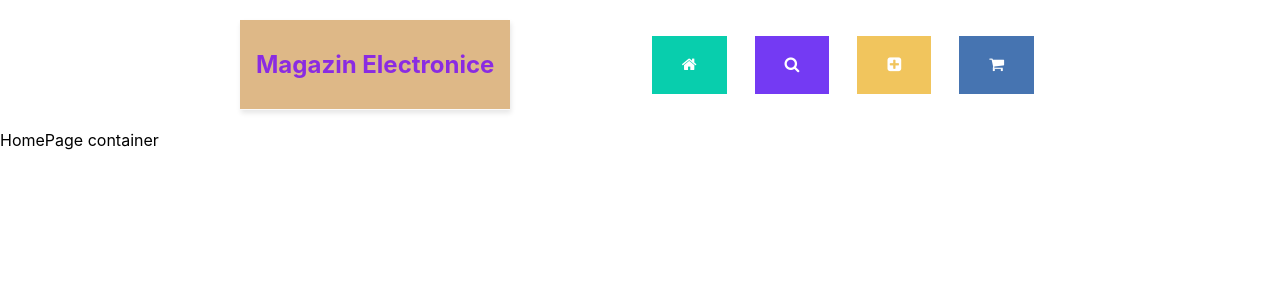
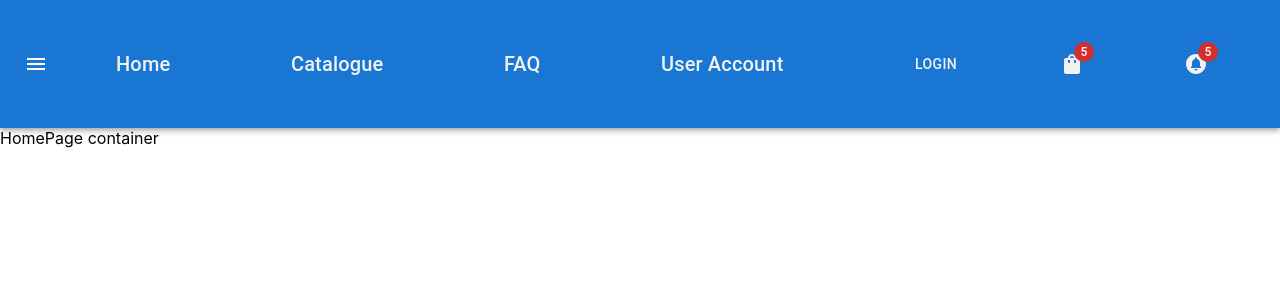
Before and after one commit to vladbalcanu/Ecommerce-UI, a React (Create React App) app: page / in a window 1280 px wide. Shown: the top 300 px of the page. Built offline with nearby package versions, Linux system fonts and the light colour scheme; no server answers.

Commit message:
Image List

```diff
--- a/src/App.js
+++ b/src/App.js
@@ -11,6 +11,7 @@ import Navbar from './components/Navbar'
 import RecipeReviewCard from './components/productCard/index'
 import ProductsDetails from './pages/ProductsDetails'
 import {Create} from './pages/AddProduct'
+import ProductImageList from './components/productImageList'
 
 
 function App() {
@@ -31,7 +32,7 @@ function App() {
         <Route exact path='/catalogue/searchProducts' element={<ProductsPage/>}/>
         <Route exact path='/catalogue/searchProducts/products/:id' element={<ProductsDetails/>}/>
         <Route exact path='/create/' element={<Create/>}/>
-        <Route exact path='/card' element={<RecipeReviewCard/>}/>
+        <Route exact path='/card' element={<ProductImageList/>}/>
         <Route element={<NotFoundPage/>}/>
       </Routes>
     </BrowserRouter>
--- a/src/components/Components.module.css
+++ b/src/components/Components.module.css
@@ -1,105 +1,7 @@
-.homeTitle{
-    padding: 10px 16px;
-    border-bottom: 1px solid #fafafa;
-    box-shadow: 1px 3px 5px rgba(0,0,0,0.1);
-    background-color: burlywood;
+
+  .textStyle{
+    text-decoration: none;
+    color: #f2f2f2;
+    padding: 40px;
+    display:flex;
   }
-  .navbar {
-    padding: 20px;
-    display: flex;
-    align-items: center;
-    max-width: 800px;
-    margin: 0 auto;
-    border-bottom: 1 px solid #f2f2f2;
-  }
-
-  .navbar h1{
-    color:blueviolet;
-
-  }
-
-  .navbar .links {
-    margin-left: auto;
-  }
-
-  .navbar a{
-    margin-left: 16px;
-    text-decoration: none;
-    padding: 6px;
-  }
-
-  .navbar a:hover{
-  color: #f1356d;
-  }
-
-  .homeButton{
-    background-color: rgb(8, 206, 173);
-    border: none;
-    color: white;
-    padding: 20px 30px;
-    font-size: 16px;
-    cursor: pointer;
-  }
-
-  .homeButton:hover{
-    animation-name: example;
-    animation-duration: 100s;
-  }
-  .catalogueButton{
-    background-color: rgb(116, 58, 243);
-    border: none;
-    color: white;
-    padding: 20px 30px;
-    font-size: 16px;
-    cursor: pointer;
-  }
-  .catalogueButton:hover{
-    animation-name: example2;
-    animation-duration: 100s;
-  }
-
-  .addButton{
-    background-color: rgba(236, 175, 32, 0.726);
-    border:none;
-    color: white;
-    padding: 20px 30px;
-    font-size: 16px;
-    cursor: pointer;
-  }
-  .addButton:hover{
-    animation-name: example3;
-    animation-duration: 100s;
-  }
-
-  .cartButton{
-    background-color: rgba(0, 64, 148, 0.726);
-    border:none;
-    color: white;
-    padding: 20px 30px;
-    font-size: 16px;
-    cursor: pointer;
-  }
-  .cartButton:hover{
-    animation-name: example4;
-    animation-duration: 100s;
-  }
-
-
-  @keyframes example {
-    0%   {background-color: rgb(8, 206, 173);}
-    2%  {background-color: rgb(224, 169, 16);}
-  }
-
-  @keyframes example2 {
-    0%   {background-color: rgb(116, 58, 243);}
-    2%  {background-color: rgb(19, 195, 240);}
-  }
-
-  @keyframes example3 {
-    0%   {background-color: rgb(236, 175, 32, 0.726);}
-    2%  {background-color: rgb(26, 206, 122);}
-  }
-  @keyframes example4 {
-    0%   {background-color: rgba(0, 64, 148, 0.726);}
-    2%  {background-color: rgb(243, 0, 203);}
-  }
--- a/src/components/Navbar.js
+++ b/src/components/Navbar.js
@@ -1,18 +1,58 @@
 import { Link } from "react-router-dom";
 import styles from './Components.module.css';
+import AppBar from '@mui/material/AppBar';
+import Box from '@mui/material/Box';
+import Toolbar from '@mui/material/Toolbar';
+import Typography from '@mui/material/Typography';
+import Button from '@mui/material/Button';
+import IconButton from '@mui/material/IconButton';
+import MenuIcon from '@mui/icons-material/Menu';
+import ShoppingBagIcon from '@mui/icons-material/ShoppingBag';
+import CircleNotificationsIcon from '@mui/icons-material/CircleNotifications';
+import { Badge } from "@mui/material";
+
 
 export const Navbar = () => {
     return (
-        <nav className={styles.navbar}>
-            <link rel="stylesheet" href="https://cdnjs.cloudflare.com/ajax/libs/font-awesome/4.7.0/css/font-awesome.min.css"></link>
-            <div className={styles.homeTitle}><h1>Magazin Electronice</h1></div>
-        <div className={styles.links}>
-            <Link to="/"><button className={styles.homeButton}><i className="fa fa-home"></i></button></Link>
-            <Link to="/catalogue/searchProducts" ><button className={styles.catalogueButton}><i className="fa fa-search"></i></button></Link>
-            <Link to="/create"><button className={styles.addButton}><i className="fa fa-plus-square"></i></button></Link>
-            <Link to="/"><button className={styles.cartButton}><i className="fa fa-shopping-cart"></i></button></Link>
-        </div>
-        </nav>
+        <Box sx={{ flexGrow: 1 }}>
+        <AppBar position="static">
+          <Toolbar>
+            <IconButton
+              size="large"
+              edge="start"
+              color="inherit"
+              aria-label="menu"
+              sx={{ mr: 2 }}
+            >
+              <MenuIcon />
+            </IconButton>
+            <Typography variant="h6" component="div" sx={{ flexGrow: 1 }}>
+            <Link to="/" className={styles.textStyle}>Home</Link>
+            </Typography>
+            <Typography variant="h6" component="div" sx={{ flexGrow: 1 }}>
+            <Link to="/catalogue/searchProducts" className={styles.textStyle}>Catalogue</Link>
+            </Typography>
+            <Typography variant="h6" component="div" sx={{ flexGrow: 1 }}>
+            <Link to="/" className={styles.textStyle}>FAQ</Link>
+            </Typography>
+            <Typography variant="h6" component="div" sx={{ flexGrow: 1 }}>
+            <Link to="/" className={styles.textStyle}>User Account</Link>
+            </Typography>
+            <Link to="/" className={styles.textStyle}><Button color="inherit">Login</Button></Link>
+            <Link to="/" className={styles.textStyle}><IconButton color ="inherit" size="large">
+                <Badge badgeContent={5} color="error">
+                <ShoppingBagIcon />
+                </Badge>
+            </IconButton> </Link>
+            <Link to="/" className={styles.textStyle}><IconButton color ="inherit">
+                <Badge badgeContent={5} color="error">
+                <CircleNotificationsIcon></CircleNotificationsIcon>
+                </Badge>
+            </IconButton></Link>
+          </Toolbar>
+        </AppBar>
+      </Box>
+
      );
 }
 export default Navbar;
--- a/src/components/productCard/index.js
+++ b/src/components/productCard/index.js
@@ -17,14 +17,14 @@ import MoreVertIcon from '@mui/icons-material/MoreVert';
 import AddIcon from '@mui/icons-material/Add';
 import BasicRating from './rating';
 import styles from './productcard.module.css';
-import Link from '@mui/material/Link';
+import { Link } from "react-router-dom";
 import AddBoxIcon from '@mui/icons-material/AddBox';
 
 export default function RecipeReviewCard({product}) {
   return (
-    <Card sx={{ maxWidth: 345 }}>
+    <Card sx={{ maxWidth: 350 }}>
         <div className={styles.cardStyle}>
-        <Link href={`/catalogue/searchProducts/products/${product.id}`} underline="none">
+        <Link to={`/catalogue/searchProducts/products/${product.id}`} className={styles.textStyle}>
       <CardHeader
         title={product.title}
         producer={product.producer}
@@ -42,7 +42,7 @@ export default function RecipeReviewCard({product}) {
           </Typography>
       </CardContent>
       </Link>
-      </div>
+
 
       <CardActions >
 
@@ -53,6 +53,7 @@ export default function RecipeReviewCard({product}) {
           <AddBoxIcon />
         </IconButton>
       </CardActions>
+      </div>
     </Card>
   );
 }
--- a/src/components/productCard/productcard.module.css
+++ b/src/components/productCard/productcard.module.css
@@ -1,4 +1,4 @@
-.cardStyles{
-    background-color: aqua;
-
-}
+.textStyle{
+    text-decoration: none;
+    color: blue;
+  }
--- /dev/null
+++ b/src/components/productImageList/imageList.module.css
@@ -0,0 +1,6 @@
+.imageList{
+    align-items: center;
+    background-color: rgb(55, 136, 212);
+    display: flex;
+
+}
--- /dev/null
+++ b/src/components/productImageList/index.js
@@ -0,0 +1,62 @@
+import * as React from 'react';
+import Card from '@mui/material/Card';
+import CardMedia from '@mui/material/CardMedia';
+import IconButton from '@mui/material/IconButton';
+import styles from './imageList.module.css';
+import SkipPreviousIcon from '@mui/icons-material/SkipPrevious';
+import SkipNextIcon from '@mui/icons-material/SkipNext';
+import { useEffect, useState } from "react";
+import { useDispatch } from 'react-redux';
+import { useSelector } from 'react-redux';
+import { selectProduct } from '../../store/product/selectors';
+import { getProduct } from '../../store/product/thunks';
+
+
+
+export default function ProductImageList({ image }) {
+    const [currentImage,setCurrentImage]=useState("");
+    const [imageIndex,setImageIndex]=useState("1");
+    const dispatch = useDispatch();
+    const product = useSelector(selectProduct);
+
+    useEffect(()=>{
+        dispatch(getProduct("5"));
+    },[])
+
+
+
+    function showPreviousPhoto(event){
+        console.log("Moving to previous image");
+        setImageIndex(parseInt(imageIndex)+1);
+        setCurrentImage("");
+        console.log(imageIndex);
+    }
+    function showNextPhoto(event){
+        console.log("moving to next image");
+        setImageIndex(parseInt(imageIndex)-1);
+        console.log(imageIndex);
+    }
+
+    return (
+        <Card sx={{ maxWidth: 800 }}>
+            <div className={styles.imageList}>
+                <IconButton area-label="Go-Back" sx={{nr:15}} onClick={showPreviousPhoto} size="large">
+                    <SkipPreviousIcon></SkipPreviousIcon>
+                </IconButton>
+
+                <CardMedia
+                    component="img"
+                    height="400"
+                    width="600"
+                    image={image}
+                    alt="Whatever"
+                />
+                 <IconButton area-label="Go-Back" sx={{nr:15}} onClick={showNextPhoto} size="large">
+                    <SkipNextIcon></SkipNextIcon>
+                </IconButton>
+            </div>
+        </Card>
+
+    );
+
+}
--- a/src/pages/ProductsDetails/ProductPage.module.css
+++ b/src/pages/ProductsDetails/ProductPage.module.css
@@ -16,11 +16,9 @@
   .productDetails p{
     font-size: 24px;
   }
-
-  .singleProductPhoto{
-    width: 820px;
-    height: 600px;
-    margin-left: 640px;
+  .productImage{
+    margin-left: 29%;
+    align-items: center;
   }
   .singleProductDescription{
     font-size: 24px;
--- a/src/pages/ProductsDetails/index.js
+++ b/src/pages/ProductsDetails/index.js
@@ -5,6 +5,7 @@ import { useHistory } from "react-router-dom";
 import { selectError, selectIsPending, selectProduct } from "../../store/product/selectors";
 import styles from './ProductPage.module.css';
 import {getProduct} from "../../store/product/thunks";
+import ProductImageList from "../../components/productImageList";
 
 
 const ProductsDetails = () => {
@@ -30,8 +31,12 @@ const ProductsDetails = () => {
             {product && (
                 <article>
                     <h2>{ product.title }</h2>
+                    <div className={styles.productImage}>
+                    <ProductImageList image={product.image}>
 
-                    <img src={product.image} alt="" className={styles.singleProductPhoto} />
+                    </ProductImageList>
+                        </div>
+
                     <p>Price: {product.price}</p>
                     <p>Produced by { product.producer }</p>
                     <p>Category: {product.category}</p>
--- a/src/pages/ProductsPage/ProductsPage.module.css
+++ b/src/pages/ProductsPage/ProductsPage.module.css
@@ -129,12 +129,22 @@ color: #f1356d;
 .linkStyle{
   text-decoration: none;
 }
-.productGrid{
-  padding-left: 600px;
+.productsBox{
+  display: flex;
+  padding: 20px;
+
 }
 .selectionBox{
-  max-width: 300px;
-  max-height: 600px;
-  align-items: left;
+  align-items:unset ;
+  position: relative;
+  border: black;
+  border-radius: 5px;
+  width: 600px;
+  background-color: rgb(235, 231, 231) ;
 
+  color: #1a40e7;
+  box-shadow:5px;
 }
+.productGrid{
+  padding-left: 200px;
+}
```
Also changed, not shown: src/pages/ProductsPage/index.js (+25 -5 lines), 2 other files (tests, documents, lock files or other folders).
